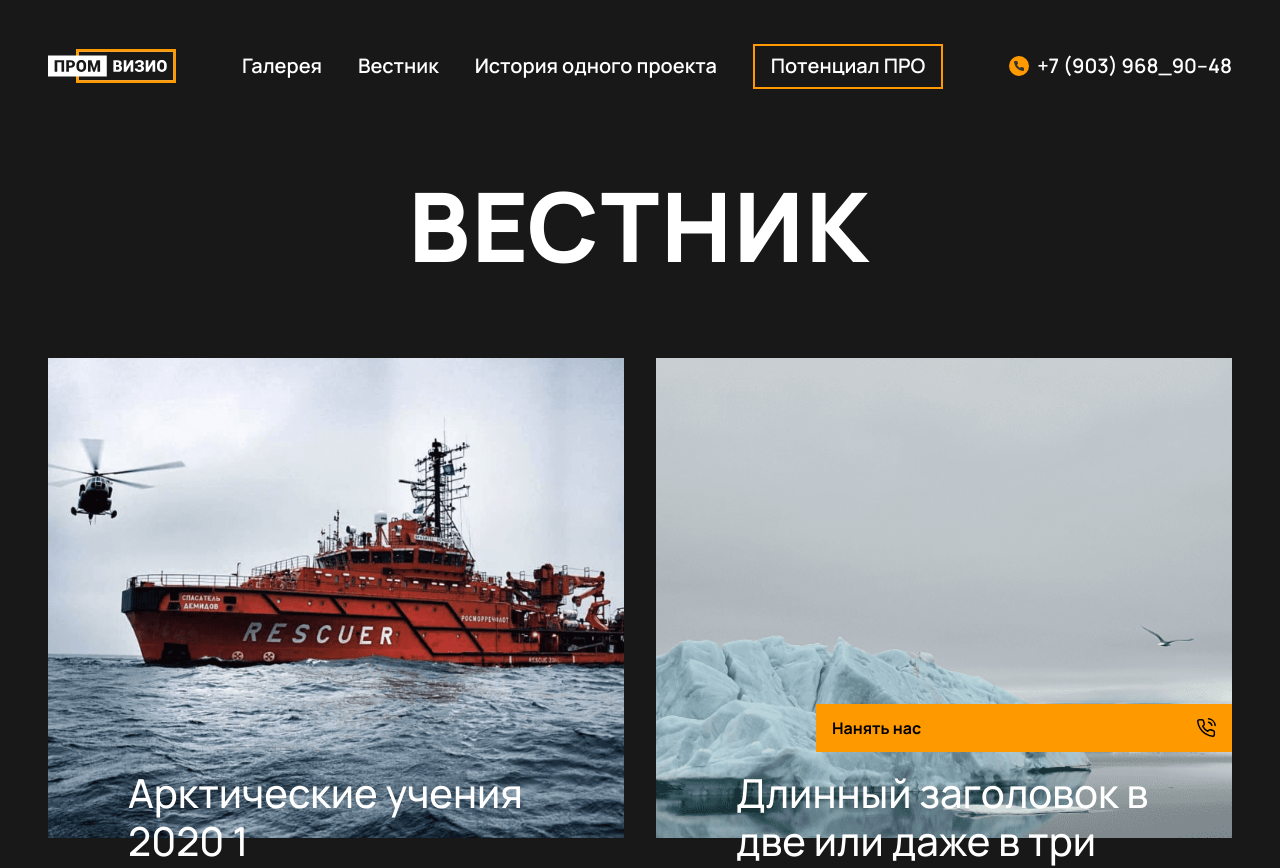
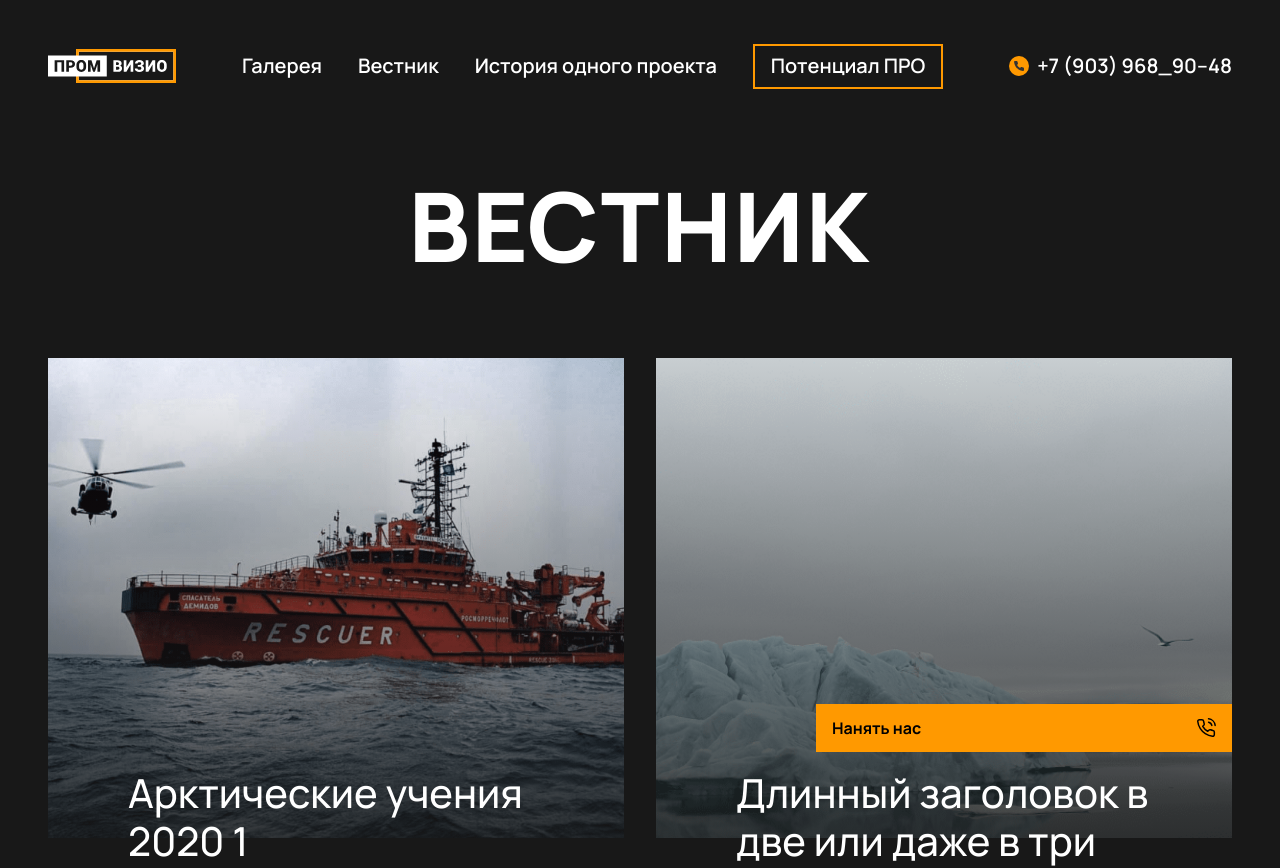
Before and after one commit to emildokukin/PromVisio, a React (Vite) app: page /news in a window 1280 px wide. Shown: the top 868 px of the page. Built offline with nearby package versions, Linux system fonts and the light colour scheme.

Commit message:
Add NewsPage images gradient

```diff
--- a/src/components/pages/news/NewsItem.module.scss
+++ b/src/components/pages/news/NewsItem.module.scss
@@ -1,8 +1,11 @@
 .container {
+  $gradient-z: 1;
+
+  position: relative;
   display: block;
   height: fit-content;
 
-  .image {
+  @mixin image-position {
     height: 480px;
 
     @include mobile {
@@ -10,7 +13,27 @@
     }
   }
 
+  &::before {
+    position: absolute;
+    z-index: $gradient-z;
+    top: 0;
+    right: 0;
+    left: 0;
+    width: 100%;
+    background: linear-gradient(0deg, $general-bg 0%, rgb(24 24 24 / 0%) 100%);
+    content: '';
+    opacity: 0.8;
+
+    @include image-position;
+  }
+
+  .image {
+    @include image-position;
+  }
+
   .textContainer {
+    position: relative;
+    z-index: calc(#{$gradient-z} + 1);
     padding: 0 80px;
     margin-top: -72px;
 
```
